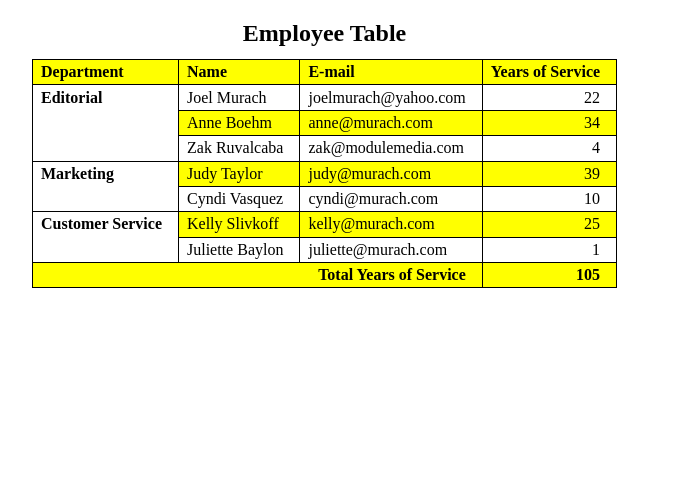
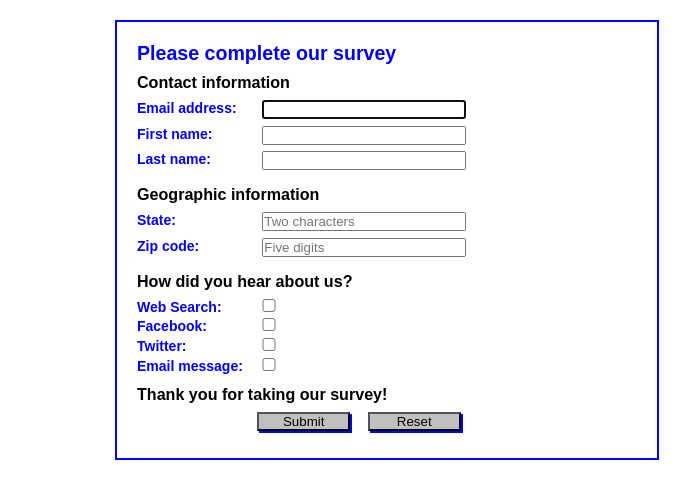
Before and after one commit to earpboy1064/OldWebsiteRespository.github.io, a plain HTML site: page index.html in a window 1280 px wide. Shown: the whole page, without its empty margins (253-943 px from the left). Drawn offline with Linux system fonts and the light colour scheme.

Commit message:
Update index.html

```diff
--- a/index.html
+++ b/index.html
@@ -1,104 +1,88 @@
-<!DOCTYPE html>
-<html>
+<!DOCTYPE HTML>
+<html lang="en">
 <head>
-    <meta charset="utf-8">
-    <title>Employee table</title>
-	<style>
+	<meta charset="utf-8">
+    <title>Complete a Form</title>
+    <style>
+    	* {
+    		margin: 0;
+    		padding: 0;
+    	}
 		body {
-			width: 750px;
-			margin: 0 auto;
+			font: 87.5% Arial, Helvetica, sans-serif;
+			width: 500px;
+		    margin: 20px auto;
+		    padding: 20px;
+		    border: 2px solid blue;
 		}
-		table {
-			border-collapse: collapse;
-			border: 1px solid black;
-			margin: 20px;
+		h1 {
+			color: blue;
+			font-size: 140%;
 		}
-		caption {
-			font-size: 150%;
+		h2 {
+			font-size: 115%;
+			padding: .5em 0;
+		}
+		label {
+			color: blue;
+			float: left;
+			width:8em;
 			font-weight: bold;
-			padding-bottom: .5em;
+			text-align: left;
 		}
-		thead, tfoot {
-			background-color: yellow;
+		input {
+			width: 15em;
+			margin: 0 0 .5em 1em;
 		}
-		tfoot {
-			font-weight: bold;
+		input[type="checkbox"] {
+			width: 1em;
 		}
-		th, td {
-			border: 1px solid black;
-			padding: .2em 1em .2em .5em;
-			text-align: left;
-			vertical-align: middle;
+		input:required, input:invalid {
+			box-shadow: none;
 		}
-		.right {
-			text-align: right;
-		}
-		.top {
-			vertical-align: top;
-		}
-		tbody tr:nth-child(even) td {
-			background-color: yellow;
+		#button, #reset {
+			width: 7em;
+			background-color: silver;
+			box-shadow: 2px 2px 0 blue; }
+		#button {
+			margin-left: 9em;
 		}
 	</style>
 </head>
 
 <body>
-<table>
-	<caption>Employee Table</caption>
-	<thead>
-		<tr>
-			<th>Department</th>
-			<th>Name</th>
-			<th>E-mail</th>
-			<th class="right">Years of Service</th>
-		</tr>
-	</thead>
-	<tbody>
-		<tr>
-			<th class="top" rowspan="3">Editorial</th>
-			<td>Joel Murach</td>
-			<td>joelmurach@yahoo.com</td>
-			<td class="right">22</td>
-		</tr>
-		<tr>
-			<td>Anne Boehm</td>
-			<td>anne@murach.com</td>
-			<td class="right">34</td>
-		</tr>
-		<tr>
-			<td>Zak Ruvalcaba</td>
-			<td>zak@modulemedia.com</td>
-			<td class="right">4</td>
-		</tr>
-		<tr>
-			<th class="top" rowspan="2">Marketing</th>
-			<td>Judy Taylor</td>
-			<td>judy@murach.com</td>
-			<td class="right">39</td>
-		</tr>
-		<tr>
-			<td>Cyndi Vasquez</td>
-			<td>cyndi@murach.com</td>
-			<td class="right">10</td>
-		</tr>
-		<tr>
-			<th class="top" rowspan="2">Customer Service</th>
-			<td>Kelly Slivkoff</td>
-			<td>kelly@murach.com</td>
-			<td class="right">25</td>
-		</tr>
-		<tr>
-			<td>Juliette Baylon</td>
-			<td>juliette@murach.com</td>
-			<td class="right">1</td>
-		</tr>
-	</tbody>
-	<tfoot>
-		<tr>
-			<th class="right" colspan="3">Total Years of Service</th>
-			<td class="right">105</td>
-		</tr>
-	</tfoot>
-</table>
+<h1>Please complete our survey</h1>
+<form name="myform" action="survey_data.html" method="get">
+
+	<h2>Contact information</h2>
+	<label for="email">Email address:</label>
+    <input type="email" name="email" id="email" autofocus required ><br>
+    <label for="firstname">First name:</label>
+    <input type="text" name="firstname" id="firstname" required><br>
+    <label for="lastname">Last name:</label>
+    <input type="text" name="lastname" id="lastname" required><br>
+
+    <h2>Geographic information</h2>
+    <label for="state">State:</label>
+    <input type="text" name="state" id="state" required placeholder="Two characters"
+    	   pattern="[A-Za-z]{2}" title="Must be 2 characters"><br>
+    <label for="zip">Zip code:</label>
+    <input type="text" name="zip" id="zip" required placeholder="Five digits"
+           pattern="\d{5}" title="Must be 99999"><br>
+
+    <h2>How did you hear about us?</h2>
+    <input type="checkbox" name="web" id="web" value="web">
+    <label for="web">Web Search:</label><br>
+    <input type="checkbox" name="facebook" id="facebook" value="facebook">
+	<label for="facebook">Facebook:</label><br>
+	<input type="checkbox" name="twitter" id="twitter" value="twitter">
+	<label for="twitter">Twitter:</label><br>
+	<input type="checkbox" name="message" id="message" value="message">
+	<label for="message">Email message:</label><br>
+
+    <h2>Thank you for taking our survey!</h2>
+    <input type="submit" name="register" id="button" value="Submit">
+    <input type="reset" name="reset" id="reset">
+</form>
 </body>
 </html>
```
